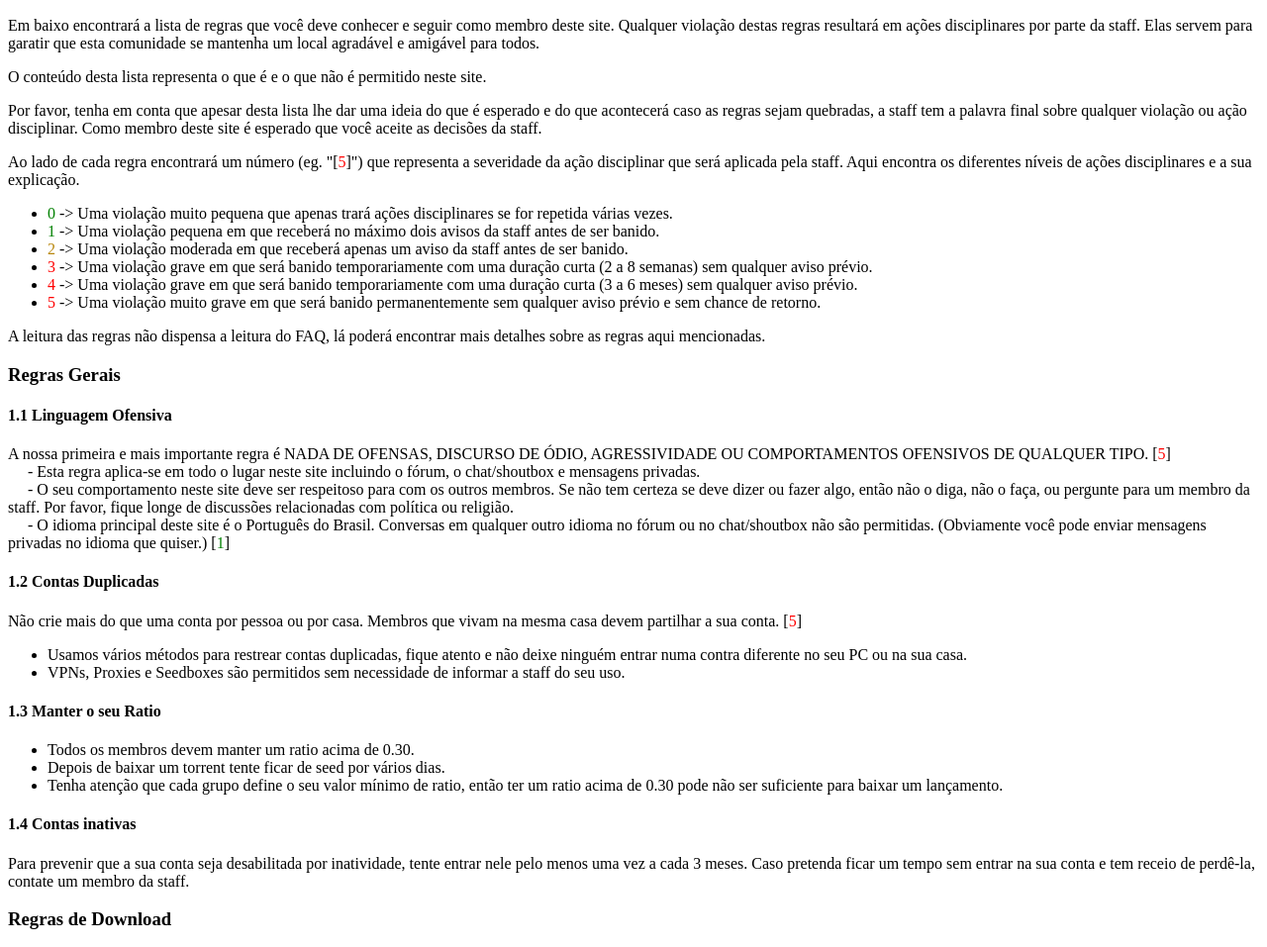
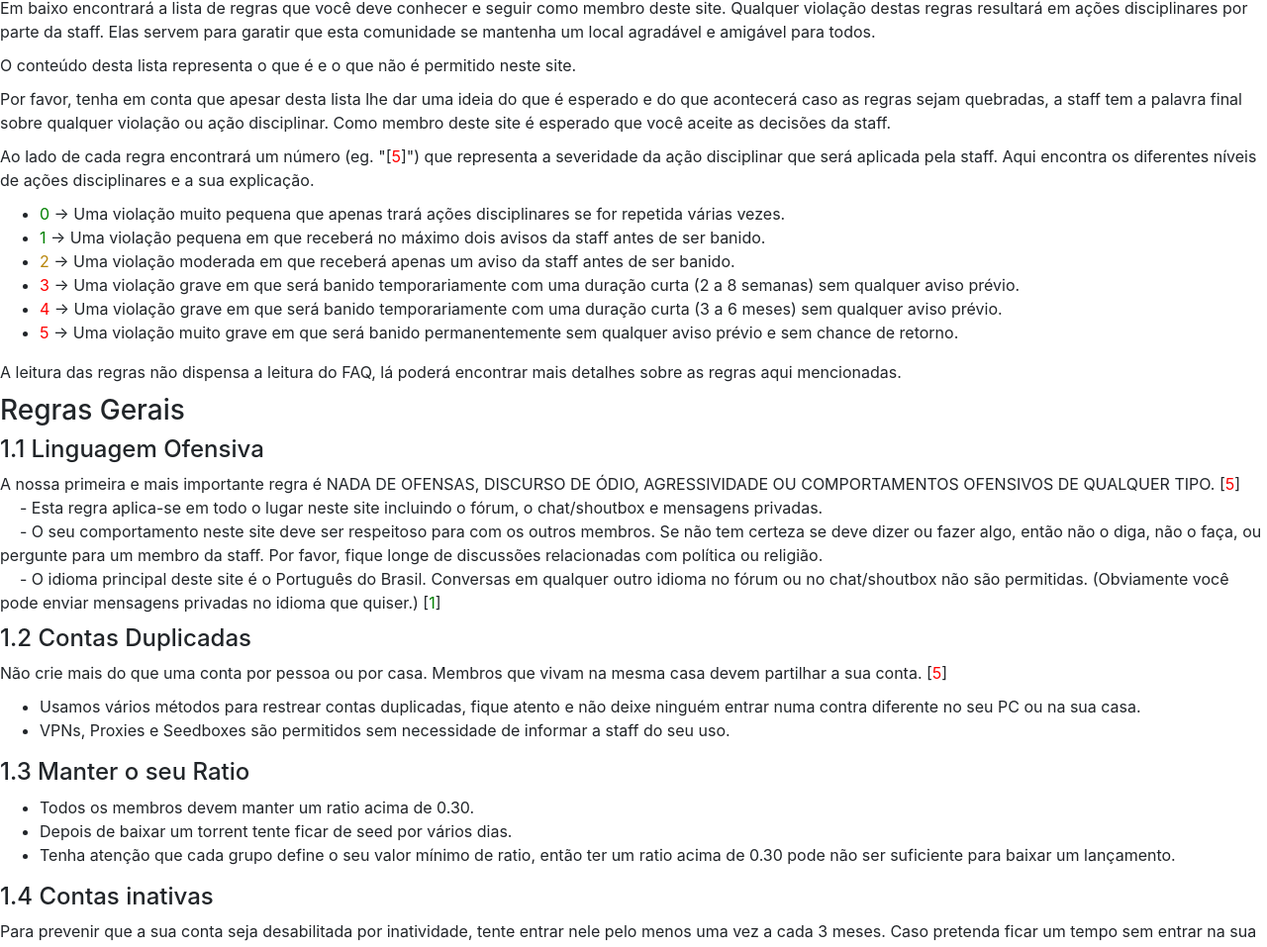
Before and after one commit to kitamuramms/kitamuramms.github.io, a plain HTML site: page index.html in a window 1280 px wide. Shown: the part 50-1007 px from the top of the page at 99% size. Drawn offline with nearby package versions, Linux system fonts and the light colour scheme.

Commit message:
Add bootstrap style

```diff
--- a/index.html
+++ b/index.html
@@ -11,7 +11,7 @@
     <title></title>
     <meta name="description" content="">
     <meta name="viewport" content="width=device-width, initial-scale=1">
-    <link rel="stylesheet" href="">
+    <link rel="stylesheet" href="https://stackpath.bootstrapcdn.com/bootstrap/4.5.2/css/bootstrap.min.css" integrity="sha384-JcKb8q3iqJ61gNV9KGb8thSsNjpSL0n8PARn9HuZOnIxN0hoP+VmmDGMN5t9UJ0Z" crossorigin="anonymous">
 </head>
 <style>
     div.rules p {
@@ -414,7 +414,8 @@
         </ol>
 
     </div>
-    <script src="" async defer></script>
+    <script src="https://stackpath.bootstrapcdn.com/bootstrap/4.5.2/js/bootstrap.min.js" integrity="sha384-B4gt1jrGC7Jh4AgTPSdUtOBvfO8shuf57BaghqFfPlYxofvL8/KUEfYiJOMMV+rV" crossorigin="anonymous"></script>
+    <script src="https://stackpath.bootstrapcdn.com/bootstrap/4.5.2/js/bootstrap.bundle.min.js" integrity="sha384-LtrjvnR4Twt/qOuYxE721u19sVFLVSA4hf/rRt6PrZTmiPltdZcI7q7PXQBYTKyf" crossorigin="anonymous"></script>
 </body>
 
 </html>
```
